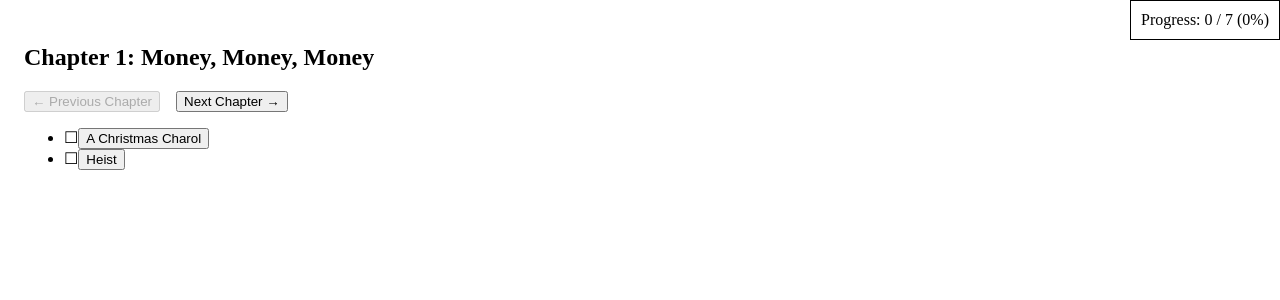
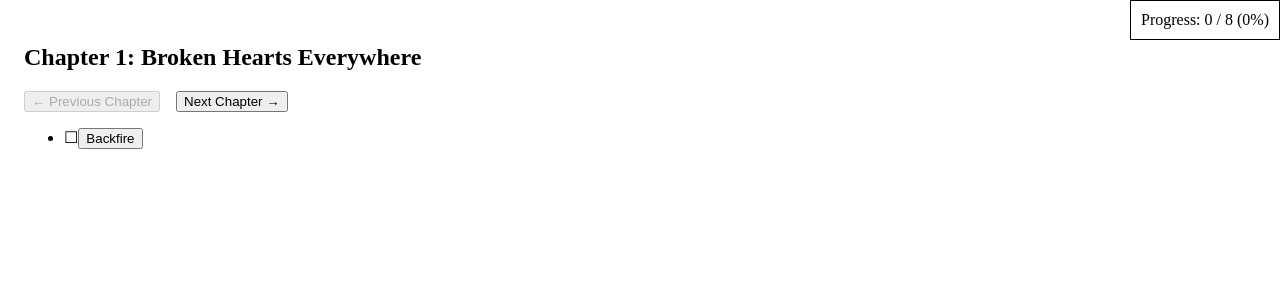
Before and after one commit to thSoft/storyteller-clone, a React (Vite) app: page / in a window 1280 px wide. Shown: the top 300 px of the page. Built offline with nearby package versions, Linux system fonts and the light colour scheme.

Commit message:
Implement Backfire

```diff
--- a/src/characters.tsx
+++ b/src/characters.tsx
@@ -33,6 +33,12 @@ export const grandma: Character = { id: "grandma", name: "👵 Grandma" };
 
 export const hunter: Character = { id: "hunter", name: "👮‍♂️ Hunter" };
 
+export const edgar: Character = { id: "edgar", name: "👨 Edgar" };
+
+export const lenora: Character = { id: "lenora", name: "🙎‍♀️ Lenora" };
+
+export const isobel: Character = { id: "isobel", name: "👩 Isobel" };
+
 export const characters: EntityMap<Character> = entityMap([
   firebird,
   jackFrost,
@@ -50,4 +56,7 @@ export const characters: EntityMap<Character> = entityMap([
   wolf,
   grandma,
   hunter,
+  edgar,
+  lenora,
+  isobel,
 ]);
--- a/src/puzzles.ts
+++ b/src/puzzles.ts
@@ -1,3 +1,4 @@
+import { backfire } from "./puzzles/backfire";
 import { christmasCarol } from "./puzzles/christmasCarol";
 import { cunningWolf } from "./puzzles/cunningWolf";
 import { dragonBattle } from "./puzzles/dragonBattle";
@@ -16,9 +17,15 @@ export const puzzles = entityMap([
   cunningWolf,
   outsmartedWolf,
   sacrifice,
+  backfire,
 ]);
 
 export const chapters: EntityMap<Chapter> = entityMap([
+  {
+    id: "brokenHearts",
+    title: "Broken Hearts Everywhere",
+    puzzles: [backfire.id],
+  },
   {
     id: "money",
     title: "Money, Money, Money",
--- /dev/null
+++ b/src/puzzles/backfire.ts
@@ -0,0 +1,22 @@
+import { edgar, isobel, lenora } from "../characters";
+import { kidnap } from "../scenes/kidnap";
+import { love } from "../scenes/love";
+import { poison } from "../scenes/poison";
+import { wine } from "../scenes/wine";
+import { initialStoryState } from "../storyState";
+import { Puzzle } from "../types";
+
+export const backfire: Puzzle = {
+  id: "backfire",
+  title: "Backfire",
+  prompt: "Heartbreak Due to Fatal Misunderstanding",
+  scenes: [love.id, kidnap.id, poison.id, wine.id],
+  characters: [edgar.id, lenora.id, isobel.id],
+  isWinning: (state) => {
+    return (
+      state.wineIsPoisonedBy !== undefined &&
+      state.heartbroken[state.wineIsPoisonedBy] === true
+    );
+  },
+  initialStoryState: initialStoryState,
+};
--- a/src/scenes.tsx
+++ b/src/scenes.tsx
@@ -7,9 +7,12 @@ import { escape } from "./scenes/escape";
 import { forest } from "./scenes/forest";
 import { grandmasHouse } from "./scenes/grandmasHouse";
 import { gun } from "./scenes/gun";
+import { kidnap } from "./scenes/kidnap";
 import { love } from "./scenes/love";
+import { poison } from "./scenes/poison";
 import { safe } from "./scenes/safe";
 import { seance } from "./scenes/seance";
+import { wine } from "./scenes/wine";
 import { EntityMap, Scene } from "./types";
 import { entityMap } from "./utils";
 
@@ -26,4 +29,7 @@ export const scenes: EntityMap<Scene> = entityMap([
   ballroom,
   forest,
   grandmasHouse,
+  kidnap,
+  poison,
+  wine,
 ]);
--- /dev/null
+++ b/src/scenes/kidnap.tsx
@@ -0,0 +1,32 @@
+import { Scene } from "../types";
+import { handleDead } from "./sceneUtils";
+
+const kidnapperSlot = { id: "kidnapper", label: "Kidnapper" };
+const kidnappedSlot = { id: "kidnapped", label: "Kidnapped" };
+export const kidnap: Scene = {
+  id: "kidnap",
+  name: "🔐 Kidnap",
+  slots: [kidnapperSlot, kidnappedSlot],
+  outcomeLogic: (state, assigned) => {
+    const kidnapper = assigned[kidnapperSlot.id];
+    const kidnapped = assigned[kidnappedSlot.id];
+    if (handleDead(state, kidnapper, kidnapped)) return;
+    if (!kidnapper || !kidnapped) return;
+    if (state.kidnapped[kidnapped.id]) {
+      if (state.angryAt[kidnapper.id] === kidnapped.id) {
+        state.event = `${kidnapper.name} was angry at ${kidnapped.name}, so didn't free him/her.`;
+      } else {
+        delete state.kidnapped[kidnapped.id];
+        state.event = `${kidnapper.name} freed ${kidnapped.name}.`;
+      }
+    } else {
+      if (state.angryAt[kidnapper.id] !== kidnapped.id) {
+        state.event = `${kidnapper.name} was not angry at ${kidnapped.name}.`;
+      } else {
+        state.kidnapped[kidnapped.id] = true;
+        state.angryAt[kidnapped.id] = kidnapper.id;
+        state.event = `${kidnapper.name} kidnapped ${kidnapped.name}. ${kidnapped.name} got angry at ${kidnapper.name}.`;
+      }
+    }
+  },
+};
--- a/src/scenes/love.tsx
+++ b/src/scenes/love.tsx
@@ -1,5 +1,6 @@
-import { Scene } from "../types";
-import { handleDead } from "./sceneUtils";
+import { characters } from "../characters";
+import { Character, Scene } from "../types";
+import { getPerson, getRelated, handleDead } from "./sceneUtils";
 
 const lover1Slot = { id: "lover1", label: "Lover 1" };
 const lover2Slot = { id: "lover2", label: "Lover 2" };
@@ -12,6 +13,42 @@ export const love: Scene = {
     const lover2 = assigned[lover2Slot.id];
     if (handleDead(state, lover1, lover2)) return;
     if (!lover1 || !lover2) return;
+    const inLoveWithSomeoneElse = (
+      person: Character,
+      otherPerson: Character | undefined
+    ): boolean => {
+      const lover = getRelated(state.loves, person);
+      return lover !== undefined && lover !== otherPerson?.id;
+    };
+    const [engaged, rejected] = getPerson(
+      inLoveWithSomeoneElse,
+      lover1,
+      lover2
+    );
+    const [engaged2, _] = getPerson(inLoveWithSomeoneElse, lover2, lover1);
+    if (
+      engaged !== undefined &&
+      engaged2 !== undefined &&
+      engaged.id !== engaged2.id
+    ) {
+      state.event = `Both ${engaged.name} and ${engaged2.name} were already in love with someone else.`;
+      return;
+    }
+    if (engaged !== undefined && rejected !== undefined) {
+      const theThirdOneId = getRelated(state.loves, engaged);
+      if (theThirdOneId === undefined) return;
+      const theThirdOne = characters[theThirdOneId];
+      if (theThirdOne === undefined) return;
+      state.event = `${engaged.name} rejected ${rejected.name} because of ${theThirdOne.name}.`;
+      if (state.spiteful[rejected.id]) {
+        state.angryAt[rejected.id] = theThirdOne.id;
+        state.event += ` ${rejected.name} got angry at ${theThirdOne.name}.`;
+      } else {
+        state.heartbroken[rejected.id] = true;
+        state.event += ` ${rejected.name} was heartbroken.`;
+      }
+      return;
+    }
     state.loves[lover1.id] = lover2.id;
     state.event = `${lover1.name} and ${lover2.name} fell in love.`;
   },
--- /dev/null
+++ b/src/scenes/poison.tsx
@@ -0,0 +1,31 @@
+import { characters } from "../characters";
+import { Scene } from "../types";
+import { handleDead } from "./sceneUtils";
+
+const personSlot = { id: "person", label: "Person" };
+export const poison: Scene = {
+  id: "poison",
+  name: "☠️ Poison",
+  slots: [personSlot],
+  outcomeLogic: (state, assigned) => {
+    const person = assigned[personSlot.id];
+    if (handleDead(state, person)) return;
+    if (!person) return;
+    const victimId = state.angryAt[person.id];
+    if (
+      state.willingToKill[person.id] !== undefined &&
+      victimId !== undefined
+    ) {
+      const victim = characters[victimId];
+      if (victim !== undefined) {
+        state.wineIsPoisonedBy = person.id;
+        state.event = `${person.name} wanted to poison ${victim.name}, so he/she poisoned the wine.`;
+      }
+      return;
+    }
+    if (state.heartbroken[person.id]) {
+      state.dead[person.id] = true;
+      state.event = `${person.name} was heartbroken, so he/she drank poison and died.`;
+    }
+  },
+};
--- a/src/scenes/sceneUtils.ts
+++ b/src/scenes/sceneUtils.ts
@@ -1,7 +1,7 @@
 import { StoryState } from "../storyState";
 import { Character } from "../types";
 
-function areRelated(
+export function areRelated(
   relationshipMap: Record<string, string>,
   characterId1: string,
   characterId2: string
@@ -39,13 +39,13 @@ export function handleDead(
 }
 
 export function getPerson(
-  predicate: (person: Character) => boolean,
+  predicate: (person: Character, otherPerson: Character | undefined) => boolean,
   person1: Character | undefined,
   person2?: Character
 ): [Character | undefined, Character | undefined] {
-  if (person1 && predicate(person1)) {
+  if (person1 && predicate(person1, person2)) {
     return [person1, person2];
-  } else if (person2 && predicate(person2)) {
+  } else if (person2 && predicate(person2, person1)) {
     return [person2, person1];
   }
   return [undefined, undefined];
@@ -75,3 +75,14 @@ export function handleMeeting(
 ) {
   state.event = `${person1.name} and ${person2.name} greeted each other heartily.`;
 }
+
+export function getRelated(
+  relationshipMap: Record<string, string>,
+  person: Character
+) {
+  const loveOfPersonId = relationshipMap[person.id];
+  if (loveOfPersonId !== undefined) return loveOfPersonId;
+  return Object.entries(relationshipMap).find(
+    ([_, loved]) => loved === person.id
+  )?.[0];
+}
--- /dev/null
+++ b/src/scenes/wine.tsx
@@ -0,0 +1,25 @@
+import { Scene } from "../types";
+import { handleDead } from "./sceneUtils";
+
+const personSlot = { id: "person", label: "Person" };
+export const wine: Scene = {
+  id: "wine",
+  name: "🍷 Wine",
+  slots: [personSlot],
+  outcomeLogic: (state, assigned) => {
+    const person = assigned[personSlot.id];
+    if (handleDead(state, person)) return;
+    if (!person) return;
+    if (state.wineIsPoisonedBy) {
+      state.dead[person.id] = true;
+      state.event = `${person.name} drank the poisoned wine and died.`;
+    } else {
+      if (state.heartbroken[person.id]) {
+        state.drunk[person.id] = true;
+        state.event = `${person.name} drank too much wine out of heartbreak and got drunk.`;
+      } else {
+        state.event = `${person.name} drank some fine wine.`;
+      }
+    }
+  },
+};
--- a/src/storyState.ts
+++ b/src/storyState.ts
@@ -1,4 +1,4 @@
-import { grandma, hunter, red } from "./characters";
+import { grandma, hunter, isobel, lenora, red } from "./characters";
 
 export const initialStoryState = {
   event: undefined as string | undefined,
@@ -22,6 +22,17 @@ export const initialStoryState = {
     [hunter.id]: true,
   },
   knowsAboutWolf: {} as Record<string, boolean>,
+  spiteful: {
+    [isobel.id]: true,
+    [lenora.id]: true,
+  } as Record<string, boolean>,
+  willingToKill: {
+    [lenora.id]: true,
+  } as Record<string, boolean>,
+  angryAt: {} as Record<string, string>,
+  kidnapped: {} as Record<string, boolean>,
+  wineIsPoisonedBy: undefined as string | undefined,
+  drunk: {} as Record<string, boolean>,
 };
 
 export type StoryState = typeof initialStoryState;
```
